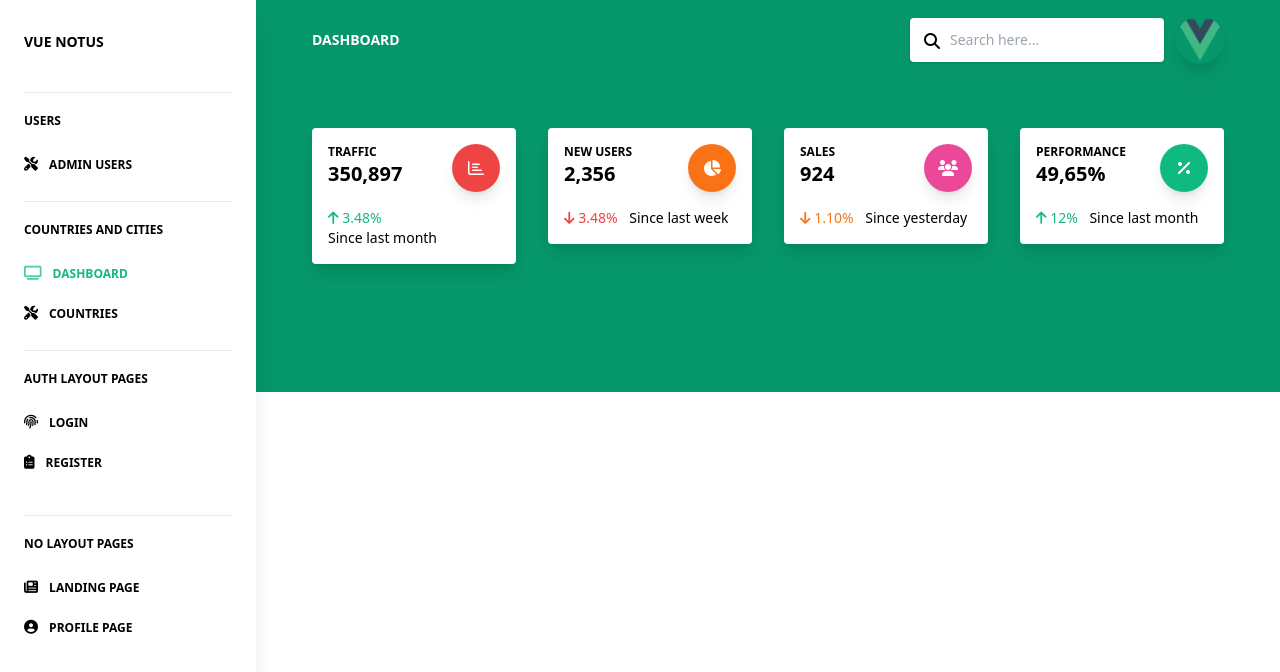
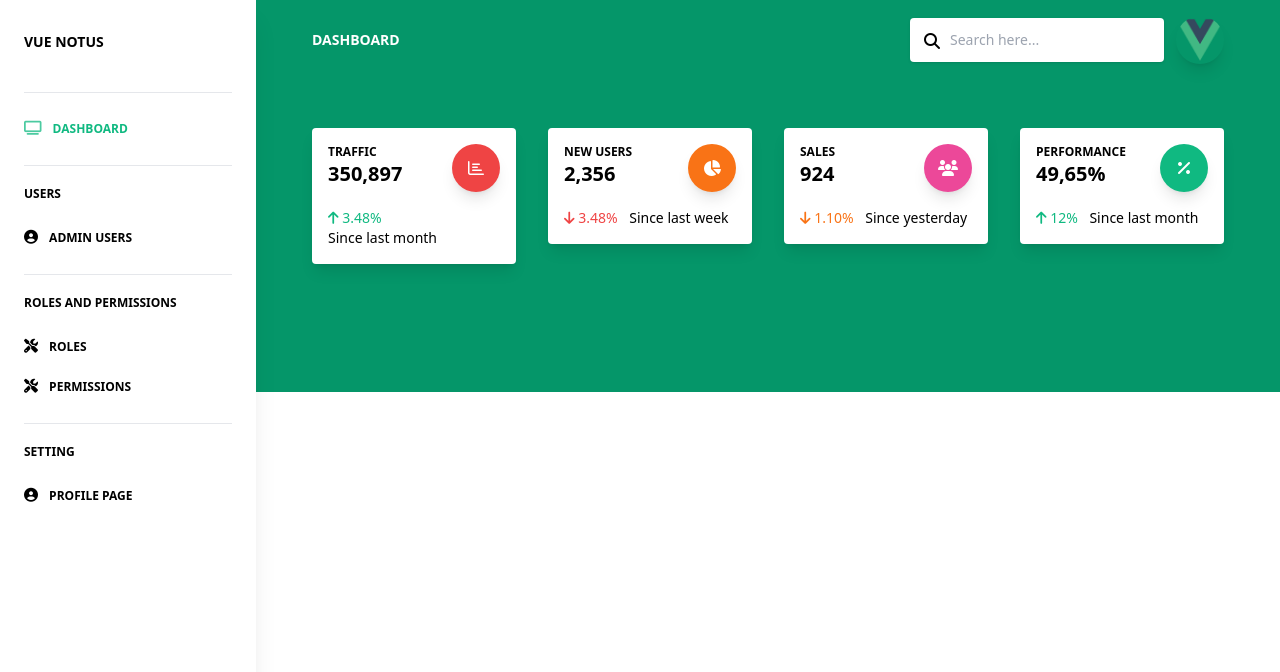
Before and after one commit to School-Management-Software/School-Management-Front-Office, a Vue app: page /admin/dashboard in a window 1280 px wide. Shown: the top 672 px of the page. Built offline with nearby package versions, Linux system fonts and the light colour scheme; sample sign-in values are in the browser's storage; what datatables.net-vue3 would draw is missing.

Commit message:
fix router

```diff
--- a/src/components/Sidebar/SidebarComponent.vue
+++ b/src/components/Sidebar/SidebarComponent.vue
@@ -69,6 +69,34 @@
           </div>
         </form>
 
+        <hr class="my-4 md:min-w-full" />
+
+        <ul class="md:flex-col md:min-w-full flex flex-col list-none">
+          <li class="items-center">
+            <router-link
+              to="/admin/dashboard"
+              v-slot="{ href, navigate, isActive }"
+            >
+              <a
+                :href="href"
+                @click="navigate"
+                class="text-xs uppercase py-3 font-bold block"
+                :class="[
+                  isActive
+                    ? 'text-emerald-500 hover:text-emerald-600'
+                    : 'text-blueGray-700 hover:text-blueGray-500',
+                ]"
+              >
+                <i
+                  class="fas fa-tv mr-2 text-sm"
+                  :class="[isActive ? 'opacity-75' : 'text-blueGray-300']"
+                ></i>
+                Dashboard
+              </a>
+            </router-link>
+          </li>
+        </ul>
+
         <!-- Divider -->
         <hr class="my-4 md:min-w-full" />
         <!-- Heading -->
@@ -96,7 +124,7 @@
                 ]"
               >
                 <i
-                  class="fas fa-tools mr-2 text-sm"
+                  class="fas fa-user-circle mr-2 text-sm"
                   :class="[isActive ? 'opacity-75' : 'text-blueGray-300']"
                 ></i>
                 Admin Users
@@ -111,38 +139,14 @@
         <h6
           class="md:min-w-full text-blueGray-500 text-xs uppercase font-bold block pt-1 pb-4 no-underline"
         >
-          Countries And cities
+          Roles And Permissions
         </h6>
         <!-- Navigation -->
 
         <ul class="md:flex-col md:min-w-full flex flex-col list-none">
           <li class="items-center">
             <router-link
-              to="/admin/dashboard"
-              v-slot="{ href, navigate, isActive }"
-            >
-              <a
-                :href="href"
-                @click="navigate"
-                class="text-xs uppercase py-3 font-bold block"
-                :class="[
-                  isActive
-                    ? 'text-emerald-500 hover:text-emerald-600'
-                    : 'text-blueGray-700 hover:text-blueGray-500',
-                ]"
-              >
-                <i
-                  class="fas fa-tv mr-2 text-sm"
-                  :class="[isActive ? 'opacity-75' : 'text-blueGray-300']"
-                ></i>
-                Dashboard
-              </a>
-            </router-link>
-          </li>
-
-          <li class="items-center">
-            <router-link
-              to="/admin/countries"
+              to="/admin/roles/list"
               v-slot="{ href, navigate, isActive }"
             >
               <a
@@ -159,7 +163,30 @@
                   class="fas fa-tools mr-2 text-sm"
                   :class="[isActive ? 'opacity-75' : 'text-blueGray-300']"
                 ></i>
-                Countries
+                Roles
+              </a>
+            </router-link>
+          </li>
+          <li class="items-center">
+            <router-link
+              to="/admin/roles/list"
+              v-slot="{ href, navigate, isActive }"
+            >
+              <a
+                :href="href"
+                @click="navigate"
+                class="text-xs uppercase py-3 font-bold block"
+                :class="[
+                  isActive
+                    ? 'text-emerald-500 hover:text-emerald-600'
+                    : 'text-blueGray-700 hover:text-blueGray-500',
+                ]"
+              >
+                <i
+                  class="fas fa-tools mr-2 text-sm"
+                  :class="[isActive ? 'opacity-75' : 'text-blueGray-300']"
+                ></i>
+                Permissions
               </a>
             </router-link>
           </li>
@@ -171,54 +198,11 @@
         <h6
           class="md:min-w-full text-blueGray-500 text-xs uppercase font-bold block pt-1 pb-4 no-underline"
         >
-          Auth Layout Pages
+          Setting
         </h6>
         <!-- Navigation -->
 
         <ul class="md:flex-col md:min-w-full flex flex-col list-none md:mb-4">
-          <li class="items-center">
-            <router-link
-              class="text-blueGray-700 hover:text-blueGray-500 text-xs uppercase py-3 font-bold block"
-              to="/auth/login"
-            >
-              <i class="fas fa-fingerprint text-blueGray-300 mr-2 text-sm"></i>
-              Login
-            </router-link>
-          </li>
-
-          <li class="items-center">
-            <router-link
-              class="text-blueGray-700 hover:text-blueGray-500 text-xs uppercase py-3 font-bold block"
-              to="/auth/register"
-            >
-              <i
-                class="fas fa-clipboard-list text-blueGray-300 mr-2 text-sm"
-              ></i>
-              Register
-            </router-link>
-          </li>
-        </ul>
-
-        <!-- Divider -->
-        <hr class="my-4 md:min-w-full" />
-        <!-- Heading -->
-        <h6
-          class="md:min-w-full text-blueGray-500 text-xs uppercase font-bold block pt-1 pb-4 no-underline"
-        >
-          No Layout Pages
-        </h6>
-        <!-- Navigation -->
-
-        <ul class="md:flex-col md:min-w-full flex flex-col list-none md:mb-4">
-          <li class="items-center">
-            <router-link
-              class="text-blueGray-700 hover:text-blueGray-500 text-xs uppercase py-3 font-bold block"
-              to="/landing"
-            >
-              <i class="fas fa-newspaper text-blueGray-300 mr-2 text-sm"></i>
-              Landing Page
-            </router-link>
-          </li>
 
           <li class="items-center">
             <router-link
--- a/src/router/index.js
+++ b/src/router/index.js
@@ -3,7 +3,7 @@ import Admin from "@/layouts/Admin.vue";
 import Auth from "@/layouts/Auth.vue";
 import Dashboard from "@/views/admin/Dashboard.vue";
 import LoginView from "@/views/auth/Login.vue";
-import CountriesView from "@/views/admin/Countries/Index.vue";
+import RolesView from "@/views/admin/Roles/Index.vue";
 import AdminUsersView from "@/views/admin/AdminUsers/Index.vue";
 
 import store from '@/vuex/store';
@@ -26,8 +26,8 @@ const routes = [
                 },
           },
           {
-            path: "/admin/countries",
-            component: CountriesView,
+            path: "/admin/roles/list",
+            component: RolesView,
             beforeEnter: (to, from, next) => {
                 if (store.state.token) {
                   // if token exists, allow access to the route
--- a/src/views/admin/Countries/Index.vue
+++ b/src/views/admin/Roles/Index.vue
@@ -19,7 +19,7 @@ import { mapGetters } from 'vuex';
 
 
 export default {
-  name: 'CountriesView',
+  name: 'RolesView',
   data() {
     return {
       title: "List Of Roles",
```
